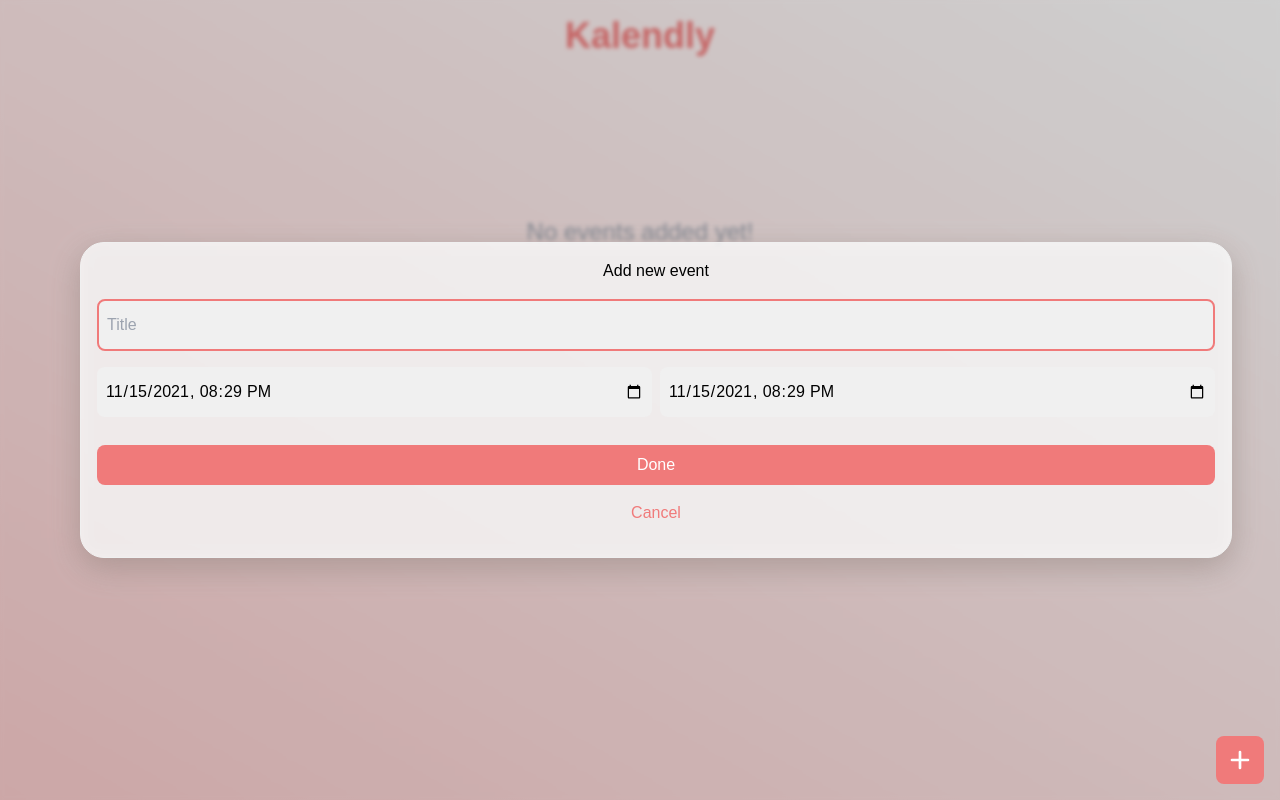
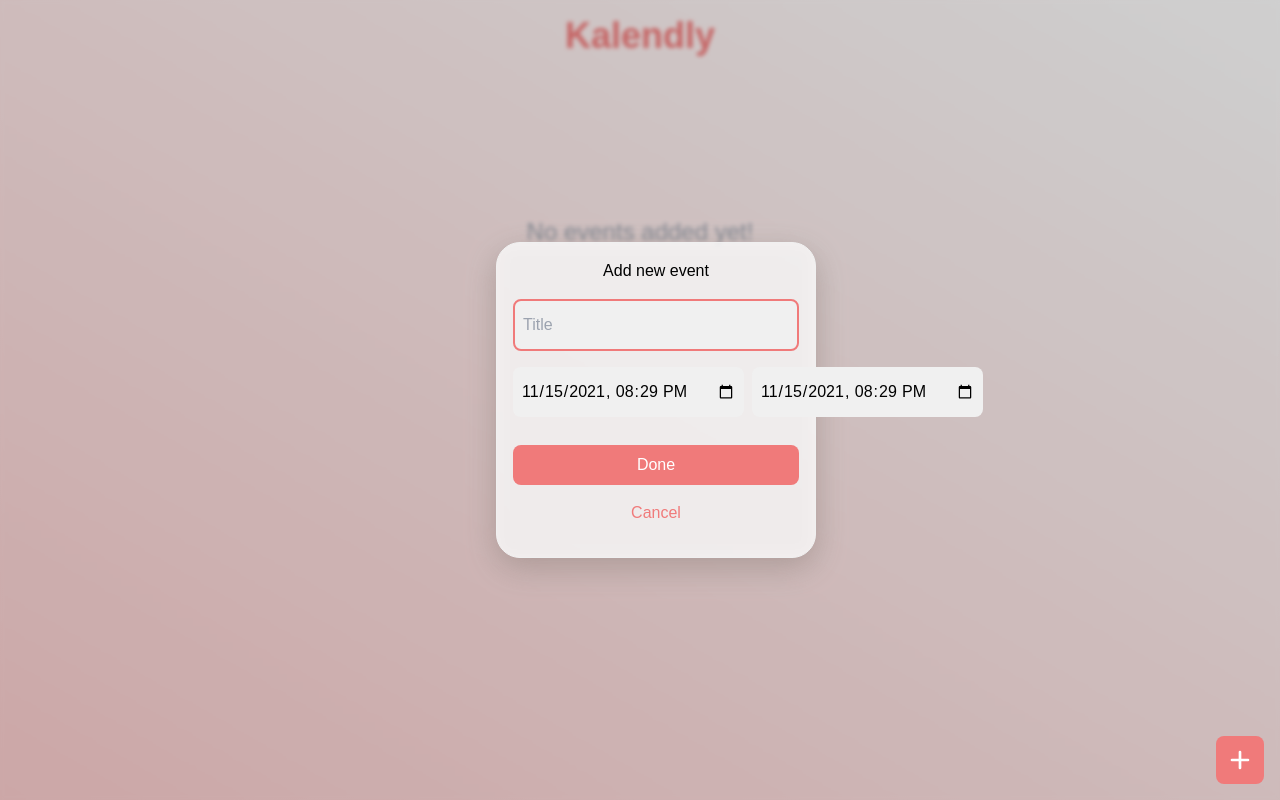
Before and after one commit to DanishOnGit/calendar, a React (Create React App) app: page / in a window 1280 px wide. Both pictures are taken after a click on the button 1240 px from the left and 760 px from the top of the page. Built offline with nearby package versions, Linux system fonts and the light colour scheme.

Commit message:
style:modal overflow fix

```diff
--- a/src/components/CreateEvent.jsx
+++ b/src/components/CreateEvent.jsx
@@ -46,7 +46,7 @@ export const CreateEvent = ({ events, setEvents, showModal, setShowModal }) => {
       <div
         className={
           showModal
-            ? "event-modal bg-white bg-opacity-80 block p-4 p mx-2 sm:mx-4 w-full rounded-3xl text-center"
+            ? "event-modal bg-white bg-opacity-80 block p-4 p sm:mx-4 w-full rounded-3xl text-center"
             : "hidden p-2 mx-2 sm:mx-4 event-modal max-w-xs w-full"
         }
       >
--- a/src/index.css
+++ b/src/index.css
@@ -2,6 +2,9 @@
 @tailwind components;
 @tailwind utilities;
 @import url("https://fonts.googleapis.com/css2?family=Poppins:wght@100;200;300;500;600;700&display=swap");
+*{
+  box-sizing: border-box;
+}
 :root {
   --pri-color: rgb(240, 122, 122);
   --dark-pri-color: rgb(221, 87, 87);
@@ -54,6 +57,11 @@ input:focus {
   border: 1px solid var(--grey-color);
   box-shadow: 0 10px 30px 0px rgba(150, 135, 129, 0.581);
 }
+@media (min-width:648px){
+  .event-modal{
+    max-width: 20rem;
+  }
+}
 .add-event {
   background-color: var(--pri-color);
 }
```
